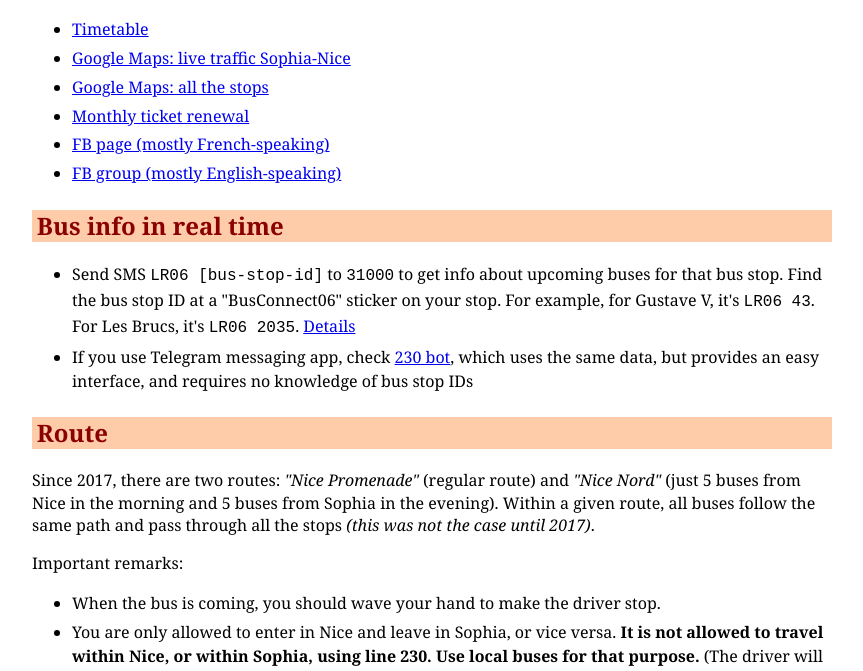
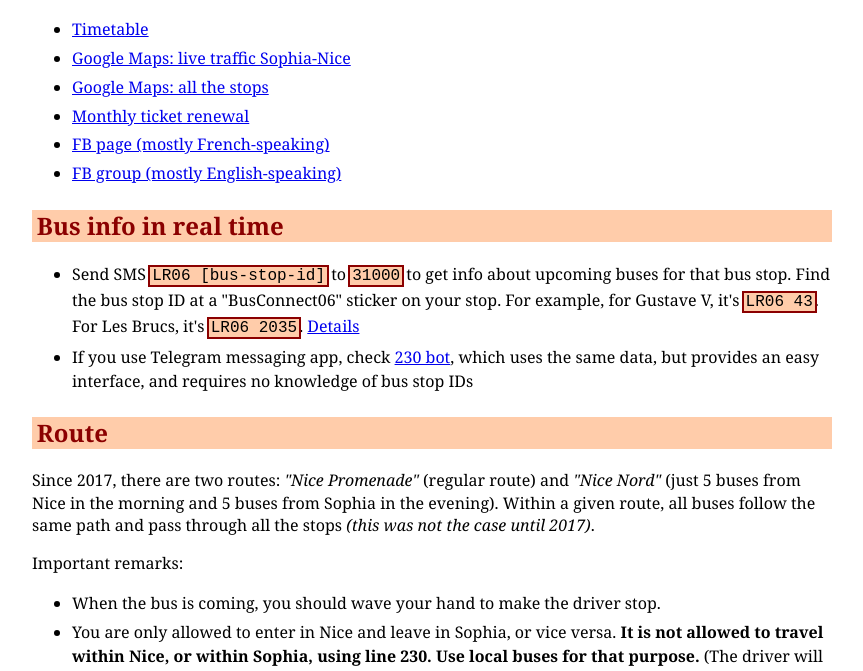
Before and after one commit to bus230/bus230.github.io, a plain HTML site: page index.html in a window 1280 px wide. Shown: the part 124-795 px from the top of the page, without its empty margins (208-1071 px from the left). Drawn offline with Linux system fonts and the light colour scheme.

Commit message:
Update index.html

```diff
--- a/index.html
+++ b/index.html
@@ -26,6 +26,11 @@
       display: block;
       text-decoration: none;
       color: darkred;
+    }
+    code {
+      background: #fca;
+      outline: 2px solid darkred;
+      padding: 0px 2px;
     }
     li {
       line-height: 150%;
```
